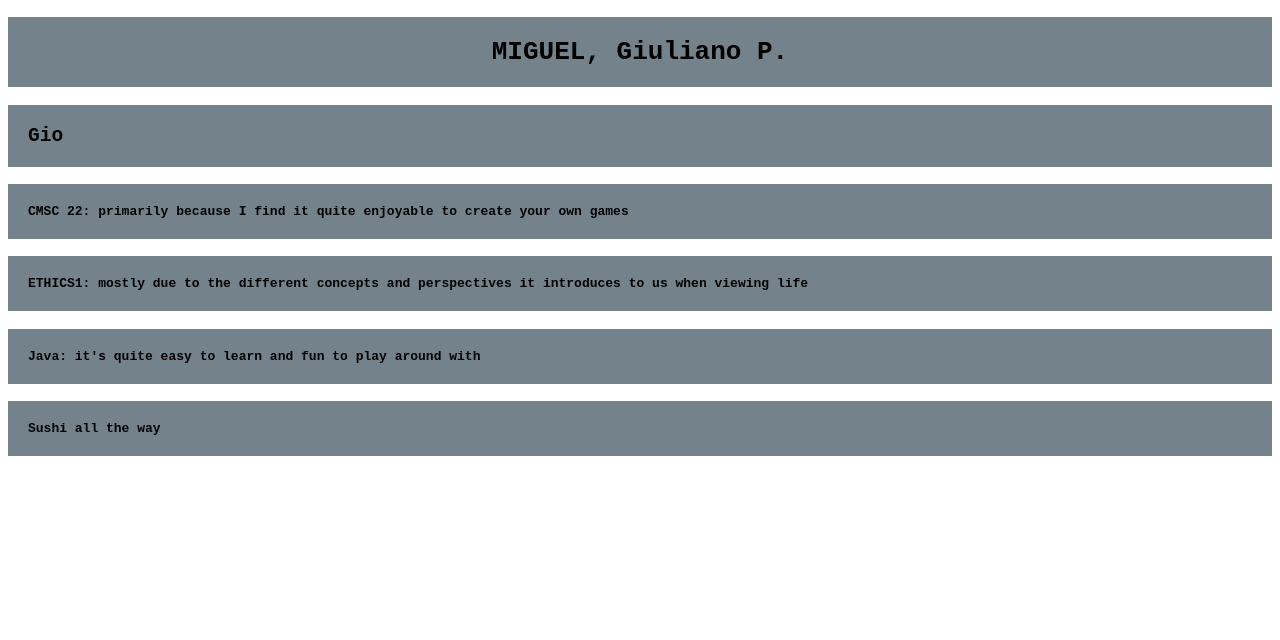
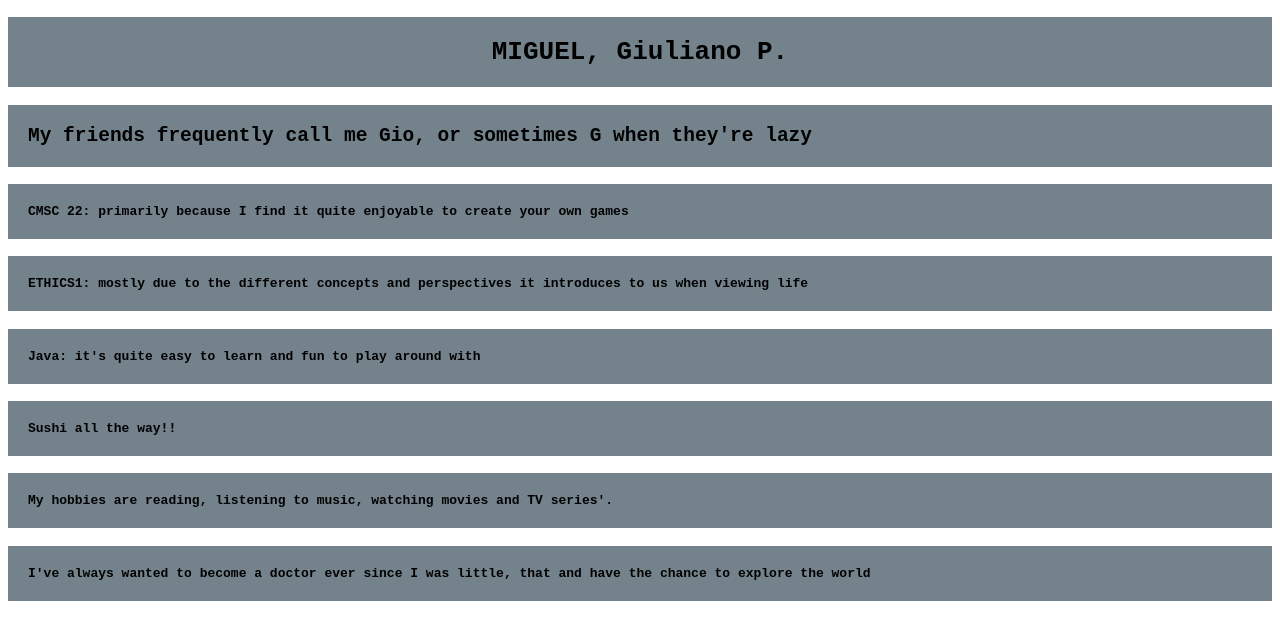
Before and after one commit to gpmiguel/gpmiguel.github.io, a plain HTML site: page index.html in a window 1280 px wide. Drawn offline with Linux system fonts and the light colour scheme.

Commit message:
includes hobbies and childhood dream; modifications to both HTML and CSS files

```diff
--- a/index.html
+++ b/index.html
@@ -7,11 +7,13 @@
 <body>
 
 <h1 id="name">MIGUEL, Giuliano P.</h1>
-<h2 id="nickname">Gio</h2>
+<h2 id="nickname">My friends frequently call me Gio, or sometimes G when they're lazy</h2>
 <h4 id="cmsc">CMSC 22: primarily because I find it quite enjoyable to create your own games</h4>
 <h4 id="ge">ETHICS1: mostly due to the different concepts and perspectives it introduces to us when viewing life</h4>
 <h4 id="pl">Java: it's quite easy to learn and fun to play around with</h4>
-<h4 id="food">Sushi all the way</h4>
+<h4 id="food">Sushi all the way!!</h4>
+<h4 id="hobbies">My hobbies are reading, listening to music, watching movies and TV series'.</h4>
+<h4 id="childhood">I've always wanted to become a doctor ever since I was little, that and have the chance to explore the world</h4>
 
 </body>
 </html>
--- a/style.css
+++ b/style.css
@@ -40,3 +40,17 @@
   color: black;
   padding: 20px;
 }
+
+#hobbies {
+  background-color: #74838b;
+  font-family: monospace;
+  color: black;
+  padding: 20px;
+}
+
+#childhood {
+  background-color: #74838b;
+  font-family: monospace;
+  color: black;
+  padding: 20px;
+}
```
